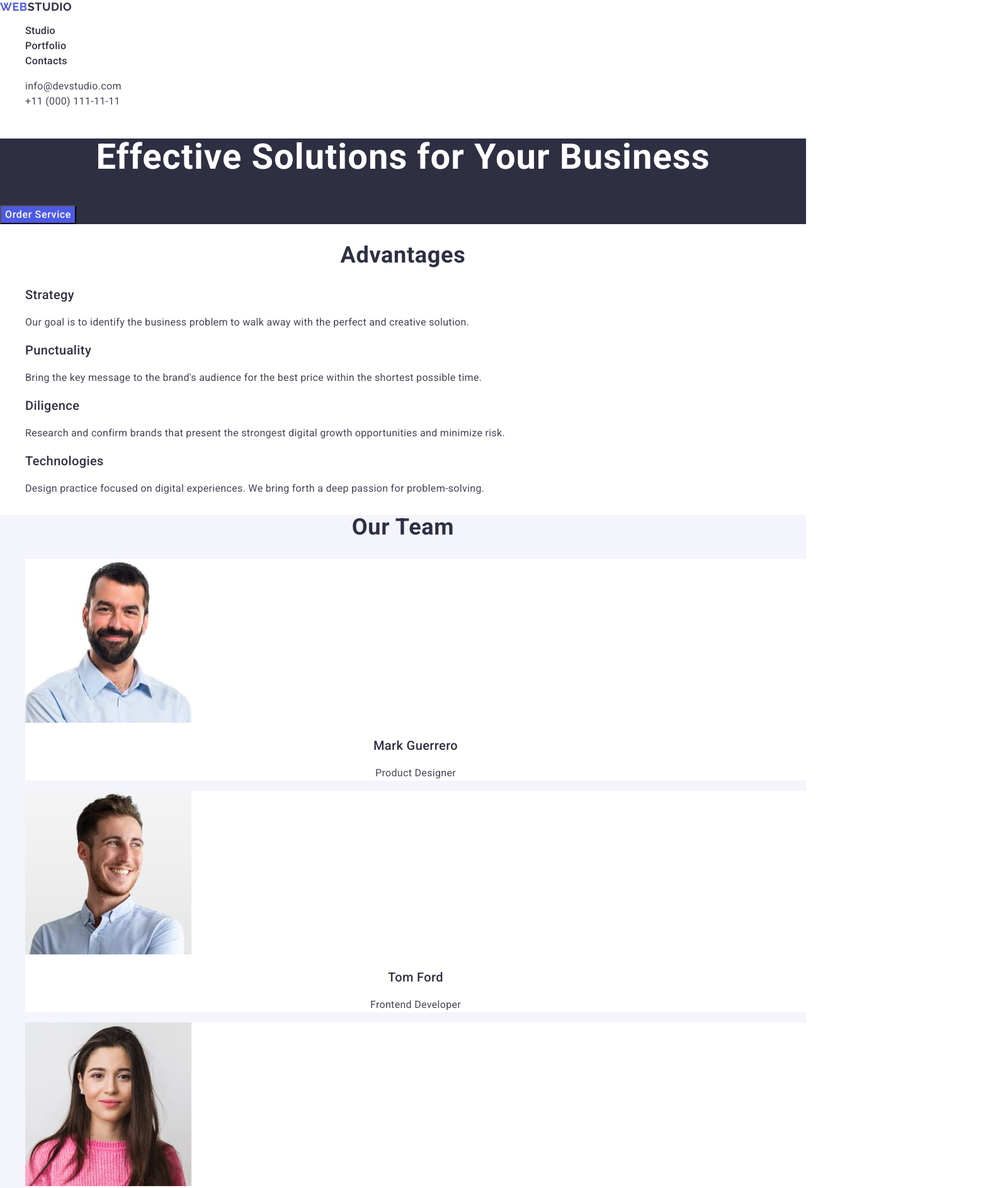
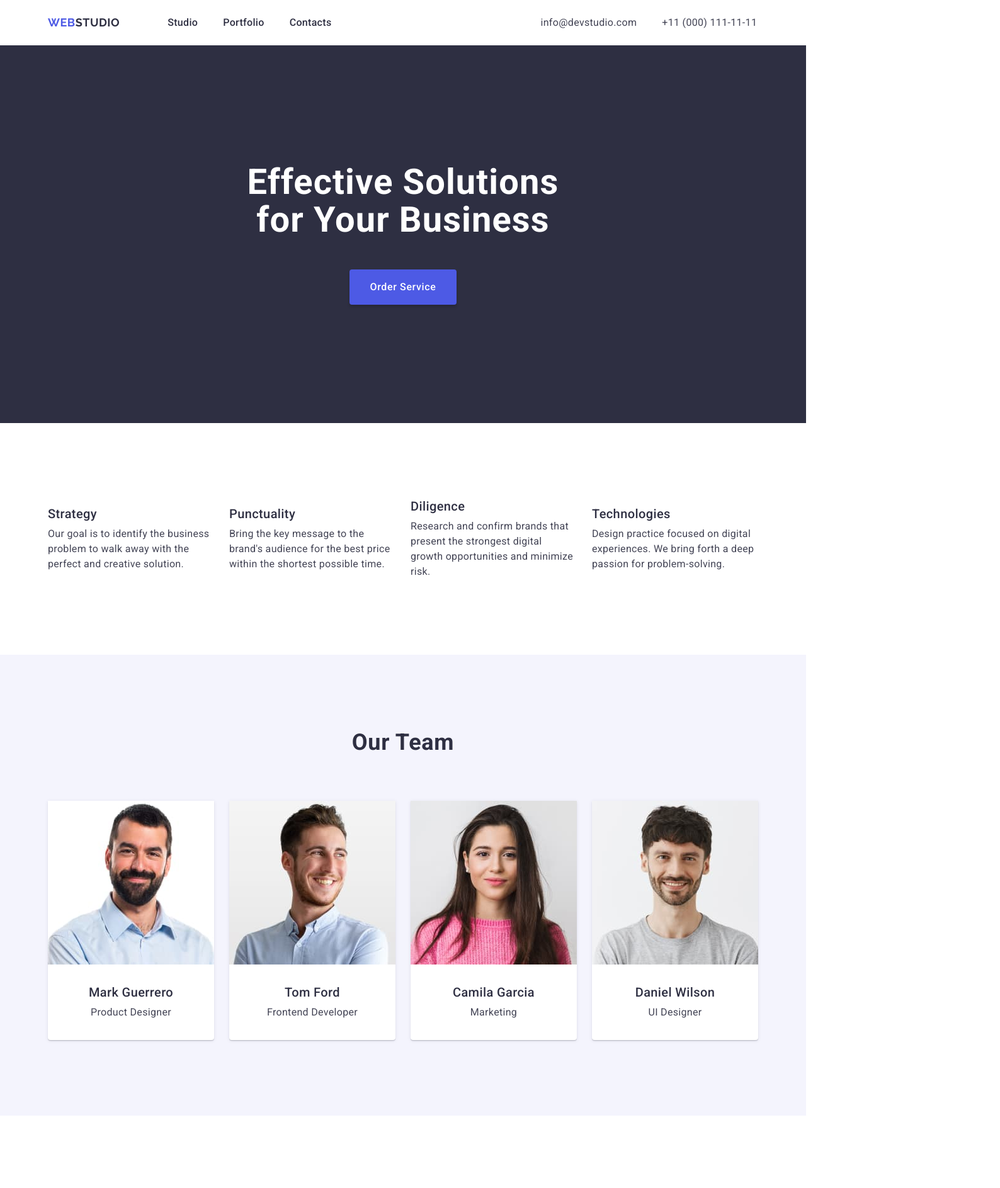
Before and after one commit to Musteks555/goit-markup-hw-03, a plain HTML site: page index.html in a window 1280 px wide. Shown: the top 1887 px of the page at 63% size, 1588 px wide, since content can reach past the window. Drawn offline with nearby package versions, Linux system fonts and the light colour scheme.

Commit message:
add prettier, update style.css, index.html
update style.css:

```diff
--- a/css/style.css
+++ b/css/style.css
@@ -1,20 +1,72 @@
-body{
+body {
     font-family: Roboto, sans-serif;
     color: #434455;
-    background-color: #FFF;
+    background-color: #fff;
 }
 
-a{
+a {
     text-decoration: none;
 }
 
-ul, ol{
+ul,
+ol {
     list-style-type: none;
+    padding: 0;
+    margin: 0;
 }
 
+h1,
+h2,
+h3,
+h4,
+h5,
+h6,
+p {
+    margin: 0;
+    padding: 0;
+}
+
+.container {
+    display: flex;
+    flex-direction: column;
+    align-items: center;
+
+    width: 1128px;
+}
 
 /* header */
-.logo{
+.header {
+    display: flex;
+    align-items: center;
+    justify-content: center;
+
+    height: 72px;
+}
+
+.header .container {
+    display: flex;
+    flex-direction: row;
+
+    gap: 332px;
+}
+
+.header-nav {
+    display: flex;
+    align-items: center;
+    justify-content: center;
+
+    gap: 76px;
+}
+
+.header-nav-list {
+    display: flex;
+    align-items: center;
+    justify-content: center;
+
+    gap: 40px;
+}
+
+.logo {
     font-family: Raleway, sans-serif;
     font-size: 18px;
     font-weight: 700;
@@ -24,23 +76,31 @@ ul, ol{
     color: #4d5ae5;
 }
 
-.header .logo span{
-    color: #2E2F42;
+.header .logo span {
+    color: #2e2f42;
 }
 
-.header-nav-link{
+.header-nav-link {
     font-size: 16px;
     font-weight: 500;
     line-height: 1.5;
     letter-spacing: 0.32px;
-    color: #2E2F42;
+    color: #2e2f42;
 }
 
-.header-address{
+.header-address {
     font-style: normal;
 }
 
-.header-address-link{
+.header-address-list {
+    display: flex;
+    align-items: center;
+    justify-content: center;
+
+    gap: 40px;
+}
+
+.header-address-link {
     font-size: 16px;
     line-height: 1.5;
     letter-spacing: 0.32px;
@@ -52,97 +112,185 @@ ul, ol{
 .header-nav-list li a:hover,
 .header-address-list li a:active,
 .header-address-list li a:focus,
-.header-address-list li a:hover{
-    color: #404BBF;
+.header-address-list li a:hover {
+    color: #404bbf;
 }
 
+/* intro */
+.intro {
+    display: flex;
+    align-items: center;
+    justify-content: center;
 
+    background: #2e2f42;
 
-
-/* intro */
-.intro{
-    background: #2E2F42;
+    height: 600px;
 }
 
-.intro-title{
-    color: #FFF;
+.intro .container {
+    gap: 48px;
+}
+
+.intro-title {
+    color: #fff;
     text-align: center;
     font-size: 56px;
     font-weight: 700;
     line-height: 1.07;
     letter-spacing: 1.12px;
+
+    width: 496px;
 }
 
-.intro-btn{
-    background: #4D5AE5;
+.intro-btn {
+    display: inline-flex;
+    padding: 16px 32px;
+    align-items: flex-start;
+    gap: 10px;
 
-    color: #FFF;
+    color: #fff;
     font-size: 16px;
     font-weight: 500;
     line-height: 1.5;
     letter-spacing: 0.64px;
 
+    background: #4d5ae5;
+    box-shadow: 0px 4px 4px 0px rgba(0, 0, 0, 0.15);
+
+    border-radius: 4px;
+    border: none;
+
     cursor: pointer;
 }
 
-.intro-btn:hover, .intro-btn:active, .intro-btn:focus{
-    background: #404BBF;
+.intro-btn:hover,
+.intro-btn:active,
+.intro-btn:focus {
+    background: #404bbf;
 }
 
-
 /* other */
-.subtitle{
+.subtitle {
     text-align: center;
     font-size: 36px;
     font-weight: 700;
     line-height: 1.11;
     letter-spacing: 0.72px;
     text-transform: capitalize;
-    color: #2E2F42;
+    color: #2e2f42;
+
+    margin-bottom: 72px;
 }
 
-.card-list-title{
+.card-list {
+    display: flex;
+    align-items: center;
+    justify-content: center;
+
+    gap: 24px;
+}
+
+.card-list-item {
+    display: flex;
+    flex-direction: column;
+    align-items: flex-start;
+
+    width: 264px;
+
+    padding-bottom: 0px;
+}
+
+.card-list-item-content {
+    display: flex;
+    flex-direction: column;
+    justify-content: center;
+    align-items: center;
+
+    width: 232px;
+
+    gap: 8px;
+    padding: 32px 0;
+}
+
+.card-list-title {
     font-size: 20px;
     font-weight: 500;
     line-height: 1.2;
     letter-spacing: 0.4px;
-    color: #2E2F42;
+    color: #2e2f42;
 }
 
-.card-list-description{
+.card-list-description {
     font-size: 16px;
     line-height: 1.5;
     letter-spacing: 0.32px;
 }
 
+/* advantages */
+.advantages {
+    display: flex;
+    align-items: center;
+    justify-content: center;
 
+    padding: 120px 0;
+}
+
+.advantages .subtitle {
+    display: none;
+}
+
+.advantages .card-list-item {
+    gap: 8px;
+}
 
 /* team */
-.team{
-    background: #F4F4FD;
+.team {
+    display: flex;
+    align-items: center;
+    justify-content: center;
+
+    background: #f4f4fd;
+
+    padding: 120px;
 }
 
-.team-card-item{
-    background-color: #FFFFFF;
+.team .card-list-item {
+    display: inline-flex;
+    flex-direction: column;
+    justify-content: center;
+    align-items: center;
+
+    border-radius: 0px 0px 4px 4px;
+
+    box-shadow: 0px 2px 1px 0px rgba(46, 47, 66, 0.08), 0px 1px 1px 0px rgba(46, 47, 66, 0.16), 0px 1px 6px 0px rgba(46, 47, 66, 0.08);
+    background-color: #ffffff;
 }
 
-.team .card-list h3, .team .card-list p{
+.team .card-list h3,
+.team .card-list p {
     text-align: center;
 }
 
+/* portfolio */
+.portfolio {
+    display: flex;
+    align-items: center;
+    justify-content: center;
 
+    padding: 120px;
+}
 
 /* footer */
-.footer{
-    background: #2E2F42;
+.footer {
+    background: #2e2f42;
 }
 
-.footer-logo{
-    color: #F4F4FD;
+.footer-logo {
+    color: #f4f4fd;
 }
 
-.footer-description{
-    color: #F4F4FD;
+.footer-description {
+    color: #f4f4fd;
     font-size: 16px;
     line-height: 1.5;
     letter-spacing: 0.32px;
--- a/index.html
+++ b/index.html
@@ -1,18 +1,28 @@
 <!DOCTYPE html>
 <html lang="en">
     <head>
-    <meta charset="UTF-8">
-    <meta name="viewport" content="width=device-width, initial-scale=1.0">
-    <link rel="preconnect" href="https://fonts.googleapis.com">
-    <link rel="preconnect" href="https://fonts.gstatic.com" crossorigin>
-    <link href="https://fonts.googleapis.com/css2?family=Raleway:wght@700&family=Roboto:wght@400;500;700&display=swap" rel="stylesheet">
-    <link rel="stylesheet" href="https://cdnjs.cloudflare.com/ajax/libs/modern-normalize/2.0.0/modern-normalize.min.css" integrity="sha512-4xo8blKMVCiXpTaLzQSLSw3KFOVPWhm/TRtuPVc4WG6kUgjH6J03IBuG7JZPkcWMxJ5huwaBpOpnwYElP/m6wg==" crossorigin="anonymous" referrerpolicy="no-referrer">
-    <link rel="stylesheet" href="./css/style.css">
+        <meta charset="UTF-8" />
+        <meta name="viewport" content="width=device-width, initial-scale=1.0" />
+        <link rel="preconnect" href="https://fonts.googleapis.com" />
+        <link rel="preconnect" href="https://fonts.gstatic.com" crossorigin />
+        <link
+            href="https://fonts.googleapis.com/css2?family=Raleway:wght@700&family=Roboto:wght@400;500;700&display=swap"
+            rel="stylesheet"
+        />
+        <link
+            rel="stylesheet"
+            href="https://cdnjs.cloudflare.com/ajax/libs/modern-normalize/2.0.0/modern-normalize.min.css"
+            integrity="sha512-4xo8blKMVCiXpTaLzQSLSw3KFOVPWhm/TRtuPVc4WG6kUgjH6J03IBuG7JZPkcWMxJ5huwaBpOpnwYElP/m6wg=="
+            crossorigin="anonymous"
+            referrerpolicy="no-referrer"
+        />
+        <link rel="stylesheet" href="./css/style.css" />
         <title>WebStudio</title>
     </head>
     <body>
         <header class="header">
-        <nav>
+            <div class="container">
+                <nav class="header-nav">
                     <a href="./index.html" class="logo">Web<span>Studio</span></a>
                     <ul class="header-nav-list">
                         <li>
@@ -26,6 +36,7 @@
                         </li>
                     </ul>
                 </nav>
+
                 <address class="header-address">
                     <ul class="header-address-list">
                         <li>
@@ -36,102 +47,129 @@
                         </li>
                     </ul>
                 </address>
+            </div>
         </header>
 
         <main>
             <section class="intro">
+                <div class="container">
                     <h1 class="intro-title">Effective Solutions for Your Business</h1>
                     <button type="button" class="intro-btn">Order Service</button>
+                </div>
             </section>
 
             <section class="advantages">
-            <h2 class="subtitle">Advantages</h2>
+                <div class="container">
+                    <h2 class="subtitle"></h2>
                     <ul class="card-list">
-                <li>
+                        <li class="card-list-item">
                             <h3 class="card-list-title">Strategy</h3>
-                    <p class="card-list-description">Our goal is to identify the business problem to walk away with the perfect and creative solution.</p>
+                            <p class="card-list-description">
+                                Our goal is to identify the business problem to walk away with the perfect and creative solution.
+                            </p>
                         </li>
-                <li>
+                        <li class="card-list-item">
                             <h3 class="card-list-title">Punctuality</h3>
-                    <p class="card-list-description">Bring the key message to the brand's audience for the best price within the shortest possible time.</p>
+                            <p class="card-list-description">
+                                Bring the key message to the brand's audience for the best price within the shortest possible time.
+                            </p>
                         </li>
-                <li>
+                        <li class="card-list-item">
                             <h3 class="card-list-title">Diligence</h3>
-                    <p class="card-list-description">Research and confirm brands that present the strongest digital growth opportunities and minimize risk.</p>
+                            <p class="card-list-description">
+                                Research and confirm brands that present the strongest digital growth opportunities and minimize risk.
+                            </p>
                         </li>
-                <li>
+                        <li class="card-list-item">
                             <h3 class="card-list-title">Technologies</h3>
-                    <p class="card-list-description">Design practice focused on digital experiences. We bring forth a deep passion for problem-solving.</p>
+                            <p class="card-list-description">
+                                Design practice focused on digital experiences. We bring forth a deep passion for problem-solving.
+                            </p>
                         </li>
                     </ul>
+                </div>
             </section>
 
             <section class="team">
+                <div class="container">
                     <h2 class="subtitle">Our Team</h2>
                     <ul class="card-list">
-                <li class="team-card-item">
-                    <img src="./images/team_1.jpg" alt="Man" width="264">
+                        <li class="card-list-item">
+                            <img src="./images/team_1.jpg" alt="Man" width="264" />
+                            <div class="card-list-item-content">
                                 <h3 class="card-list-title">Mark Guerrero</h3>
                                 <p class="card-list-description">Product Designer</p>
+                            </div>
                         </li>
-                <li class="team-card-item">
-                    <img src="./images/team_2.jpg" alt="Man" width="264">
+                        <li class="card-list-item">
+                            <img src="./images/team_2.jpg" alt="Man" width="264" />
+                            <div class="card-list-item-content">
                                 <h3 class="card-list-title">Tom Ford</h3>
                                 <p class="card-list-description">Frontend Developer</p>
+                            </div>
                         </li>
-                <li class="team-card-item">
-                    <img src="./images/team_3.jpg" alt="Woman" width="264">
+                        <li class="card-list-item">
+                            <img src="./images/team_3.jpg" alt="Woman" width="264" />
+                            <div class="card-list-item-content">
                                 <h3 class="card-list-title">Camila Garcia</h3>
                                 <p class="card-list-description">Marketing</p>
+                            </div>
                         </li>
-                <li class="team-card-item">
-                    <img src="./images/team_4.jpg" alt="Man" width="264">
+                        <li class="card-list-item">
+                            <img src="./images/team_4.jpg" alt="Man" width="264" />
+                            <div class="card-list-item-content">
                                 <h3 class="card-list-title">Daniel Wilson</h3>
                                 <p class="card-list-description">UI Designer</p>
+                            </div>
                         </li>
                     </ul>
+                </div>
             </section>
 
             <section class="portfolio">
+                <div class="container">
                     <h2 class="subtitle">Our Portfolio</h2>
                     <ul class="card-list">
-                <li>
-                    <img src="./images/portfolio_1.jpg" alt="Bank App" width="360">
+                        <li class="card-list-item">
+                            <img src="./images/portfolio_1.jpg" alt="Bank App" width="360" />
                             <h3 class="card-list-title">Banking App</h3>
                             <p class="card-list-description">App</p>
                         </li>
-                <li>
-                    <img src="./images/portfolio_2.jpg" alt="NFC pay" width="360">
+                        <li class="card-list-item">
+                            <img src="./images/portfolio_2.jpg" alt="NFC pay" width="360" />
                             <h3 class="card-list-title">Cashless Payment</h3>
                             <p class="card-list-description">Marketing</p>
                         </li>
-                <li>
-                    <img src="./images/portfolio_3.jpg" alt="Laptop and phone" width="360">
+                        <li class="card-list-item">
+                            <img src="./images/portfolio_3.jpg" alt="Laptop and phone" width="360" />
                             <h3 class="card-list-title">Meditation App</h3>
                             <p class="card-list-description">App</p>
                         </li>
-                <li>
-                    <img src="./images/portfolio_4.jpg" alt="Interior of the car" width="360">
+                        <li class="card-list-item">
+                            <img src="./images/portfolio_4.jpg" alt="Interior of the car" width="360" />
                             <h3 class="card-list-title">Taxi Service</h3>
                             <p class="card-list-description">Marketing</p>
                         </li>
-                <li>
-                    <img src="./images/portfolio_5.jpg" alt="Mobile" width="360">
+                        <li class="card-list-item">
+                            <img src="./images/portfolio_5.jpg" alt="Mobile" width="360" />
                             <h3 class="card-list-title">Screen Illustrations</h3>
                             <p class="card-list-description">Design</p>
                         </li>
-                <li>
-                    <img src="./images/portfolio_6.jpg" alt="Woman" width="360">
+                        <li class="card-list-item">
+                            <img src="./images/portfolio_6.jpg" alt="Woman" width="360" />
                             <h3 class="card-list-title">Online Courses</h3>
                             <p class="card-list-description">Marketing</p>
                         </li>
                     </ul>
+                </div>
             </section>
         </main>
 
         <footer class="footer">
             <a href="./index.html" class="logo">Web<span class="footer-logo">Studio</span></a>
-        <p class="footer-description">Increase the flow of customers and sales for your business with digital marketing &#38; growth solutions.</p>
+            <p class="footer-description">
+                Increase the flow of customers and sales for your business with digital marketing &#38; growth solutions.
+            </p>
         </footer>
     </body>
 </html>
```
Also changed, not shown: .prettierrc.json (added). Lines whose indentation alone changed are shown as unchanged.
